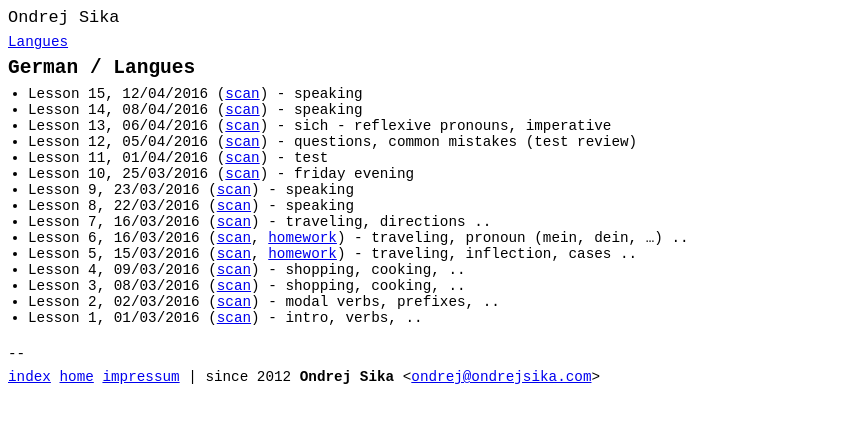
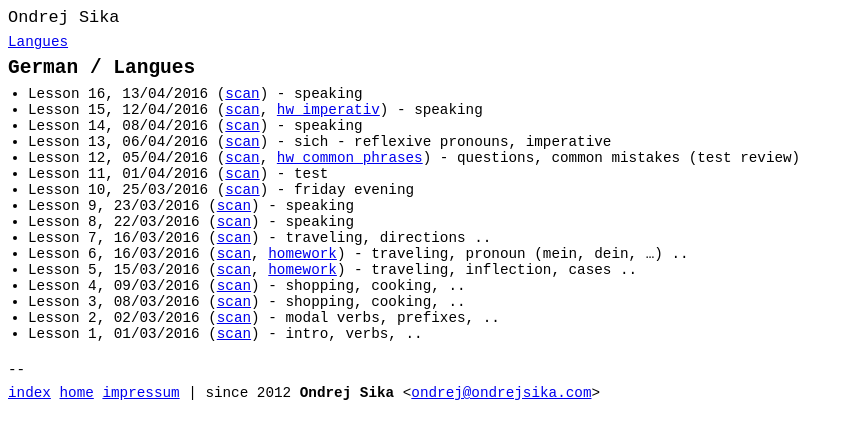
Before and after one commit to ondrejsika/ondrejsika.com, a Jekyll site: the page built from edu/languages/german/index.md, in a window 1280 px wide. Shown: the top 439 px of the page, without its empty margins (0-853 px from the left). Built offline with Jekyll 4.4.1, drawn with Linux system fonts in a browser that asks for light colours; Markdown is read by kramdown in place of the engine named in the settings; comment, search, counter and statistics services are not loaded.

Commit message:
german - add lesson 16, add some homeworks

```diff
--- a/edu/languages/german/index.md
+++ b/edu/languages/german/index.md
@@ -7,10 +7,11 @@
 
 ## {{page.title}}
 
-* Lesson 15, 12/04/2016 ([scan](http://notes.drive.ondrejsika.com/languages/german/maria/german-lesson-15.pdf)) - speaking
+* Lesson 16, 13/04/2016 ([scan](http://notes.drive.ondrejsika.com/languages/german/maria/german-lesson-16.pdf)) - speaking
+* Lesson 15, 12/04/2016 ([scan](http://notes.drive.ondrejsika.com/languages/german/maria/german-lesson-15.pdf), [hw imperativ](http://notes.drive.ondrejsika.com/languages/german/maria/german-lesson-15-hw-imperativ.pdf)) - speaking
 * Lesson 14, 08/04/2016 ([scan](http://notes.drive.ondrejsika.com/languages/german/maria/german-lesson-14.pdf)) - speaking
 * Lesson 13, 06/04/2016 ([scan](http://notes.drive.ondrejsika.com/languages/german/maria/german-lesson-13.pdf)) - sich - reflexive pronouns, imperative
-* Lesson 12, 05/04/2016 ([scan](http://notes.drive.ondrejsika.com/languages/german/maria/german-lesson-12.pdf)) - questions, common mistakes (test review)
+* Lesson 12, 05/04/2016 ([scan](http://notes.drive.ondrejsika.com/languages/german/maria/german-lesson-12.pdf), [hw common phrases](http://notes.drive.ondrejsika.com/languages/german/maria/german-lesson-12-hw-common-phrases.pdf)) - questions, common mistakes (test review)
 * Lesson 11, 01/04/2016 ([scan](http://notes.drive.ondrejsika.com/languages/german/maria/german-lesson-11.pdf)) - test
 * Lesson 10, 25/03/2016 ([scan](http://notes.drive.ondrejsika.com/languages/german/maria/german-lesson-10.pdf)) - friday evening
 * Lesson 9, 23/03/2016 ([scan](http://notes.drive.ondrejsika.com/languages/german/maria/german-lesson-9.pdf)) - speaking
```
